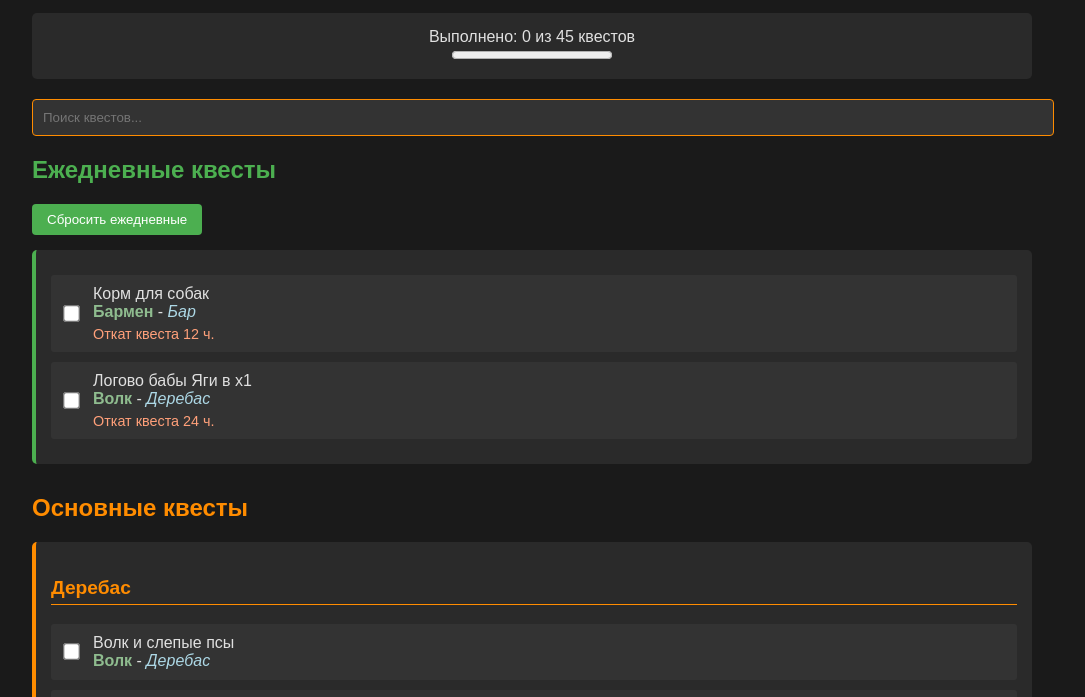
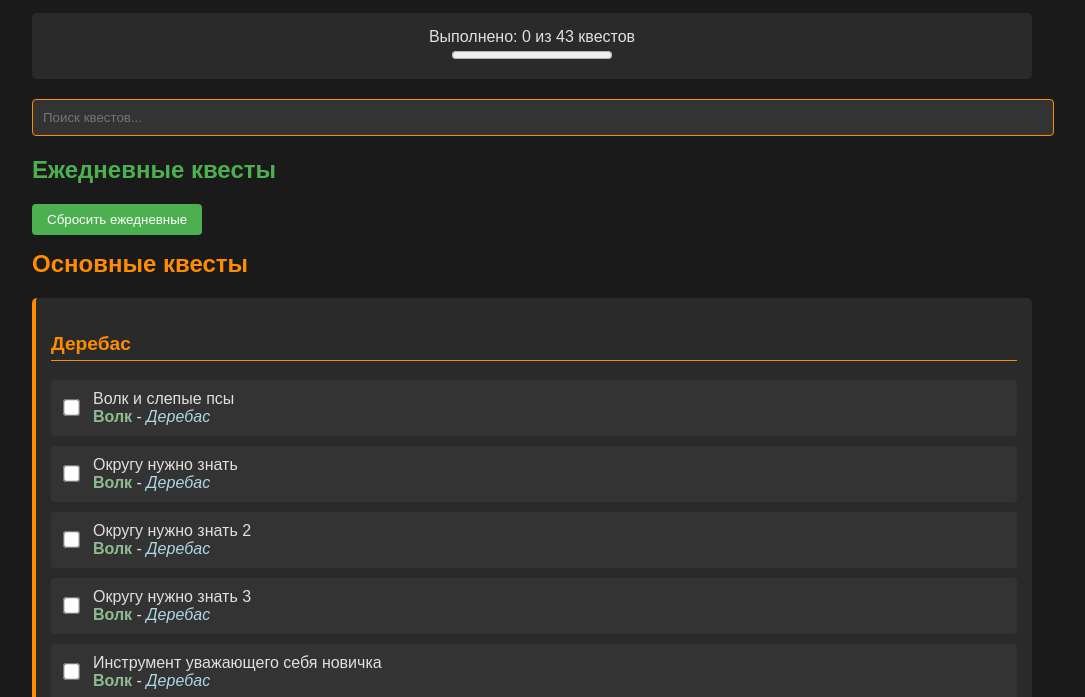
Before and after one commit to mrbadcrafter1/Q-Track, a plain HTML site: page index.html in a window 1280 px wide. Shown: the part 99-796 px from the top of the page, without its empty margins (108-1193 px from the left). Drawn offline with Linux system fonts and the light colour scheme.

Commit message:
Update index.html

```diff
--- a/index.html
+++ b/index.html
@@ -114,33 +114,6 @@
 
     <h2 class="section-title daily-title">Ежедневные квесты</h2>
     <button class="reset-daily" id="reset-daily">Сбросить ежедневные</button>
-
-    <div class="quest-list daily-quests" id="daily-quests">
-        <div class="quest">
-            <input type="checkbox" class="quest-checkbox daily" id="daily1">
-            <div class="quest-info">
-                <span class="quest-name">Корм для собак</span>
-                <div class="quest-details">
-                    <span class="quest-giver">Бармен</span> -
-                    <span class="quest-location">Бар</span>
-                    <div class="quest-notes">Откат квеста 12 ч.</div>
-                </div>
-            </div>
-        </div>
-
-        <div class="quest">
-            <input type="checkbox" class="quest-checkbox daily" id="daily2">
-            <div class="quest-info">
-                <span class="quest-name">Логово бабы Яги в х1</span>
-                <div class="quest-details">
-                    <span class="quest-giver">Волк</span> -
-                    <span class="quest-location">Деребас</span>
-                    <div class="quest-notes">Откат квеста 24 ч.</div>
-                </div>
-            </div>
-        </div>
-    </div>
-
     <h2 class="section-title">Основные квесты</h2>
 
     <div class="quest-list">
```
